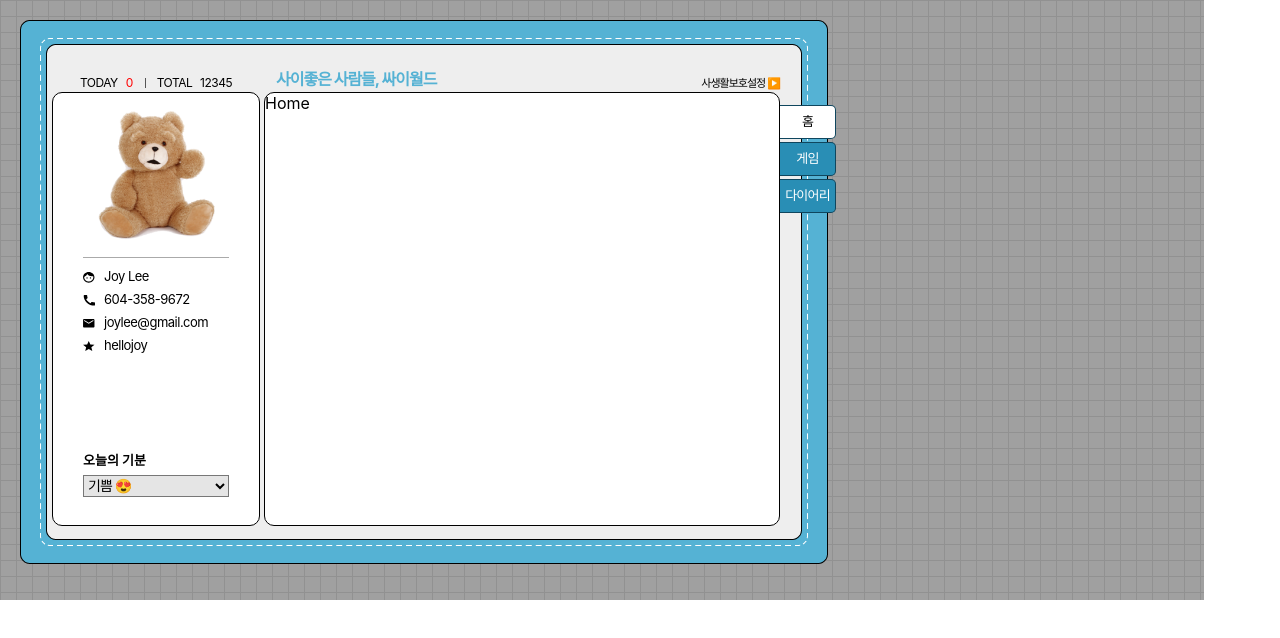
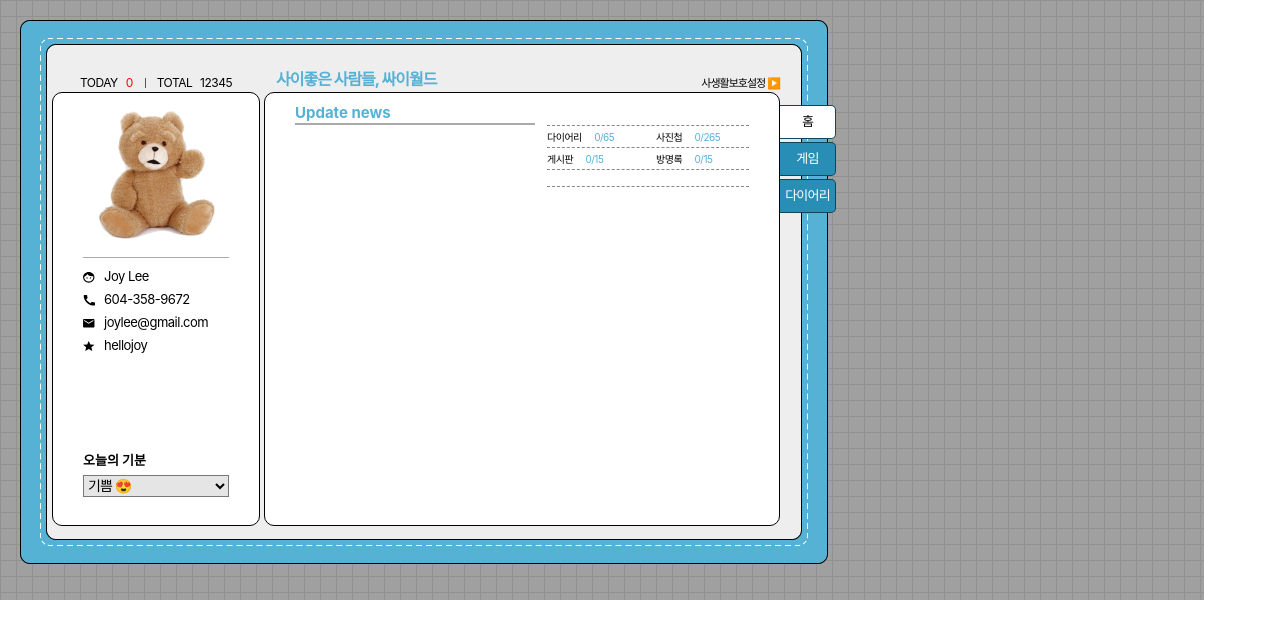
Before and after one commit to devjoylee/cyworld, a Next.js app: page / in a window 1280 px wide. Shown: the top 638 px of the page. Built offline with nearby package versions, Linux system fonts and the light colour scheme.

Commit message:
💄 add SectionTitle component and NavList UI in Home page

```diff
--- /dev/null
+++ b/pages/index.module.scss
@@ -0,0 +1,7 @@
+.row_wrapper {
+  display: flex;
+
+  section {
+    flex-basis: 50%;
+  }
+}
--- a/pages/index.tsx
+++ b/pages/index.tsx
@@ -1,10 +1,15 @@
 import { SEO } from '@components/Common'
+import { HomeNav, LatestDiary } from '@components/Home'
+import styles from './index.module.scss'
 
 export default function Home() {
   return (
-    <div>
+    <>
       <SEO title='HOME' />
-      Home
-    </div>
+      <div className={styles.row_wrapper}>
+        <LatestDiary />
+        <HomeNav />
+      </div>
+    </>
   )
 }
--- /dev/null
+++ b/src/components/Common/SectionTitle/SectionTitle.module.scss
@@ -0,0 +1,9 @@
+@import '@styles/variables.scss';
+
+.section_title {
+  color: $main-color-1;
+  font-weight: bold;
+  font-size: 15px;
+  padding-bottom: 1px;
+  border-bottom: 2px solid #aaa;
+}
--- /dev/null
+++ b/src/components/Common/SectionTitle/SectionTitle.tsx
@@ -0,0 +1,5 @@
+import styles from './SectionTitle.module.scss'
+
+export const SectionTitle = ({ title }: { title: string }) => {
+  return <h2 className={styles.section_title}>{title}</h2>
+}
--- a/src/components/Common/index.ts
+++ b/src/components/Common/index.ts
@@ -1,2 +1,3 @@
 export { SEO } from './SEO/SEO'
 export { Navbar } from './Navbar/Navbar'
+export { SectionTitle } from './SectionTitle/SectionTitle'
--- a/src/components/Contents/Contents.module.scss
+++ b/src/components/Contents/Contents.module.scss
@@ -1,3 +1,7 @@
 .contents {
   flex: 1;
+
+  & > div {
+    padding: 10px 30px;
+  }
 }
--- /dev/null
+++ b/src/components/Home/HomeNav/HomeNav.module.scss
@@ -0,0 +1,29 @@
+@import '@styles/variables.scss';
+
+.home_nav {
+  margin-top: 22px;
+  padding-left: 25px;
+
+  .row {
+    display: flex;
+    border-top: 1px dashed #888;
+    height: 22px;
+    align-items: center;
+    &:last-child {
+      height: 18px;
+      border-bottom: 1px dashed #888;
+    }
+    li {
+      font-size: 10px;
+      letter-spacing: -0.5px;
+      flex-wrap: wrap;
+      &:first-child {
+        flex-basis: 54%;
+      }
+      span {
+        margin-left: 10px;
+        color: $main-color-1;
+      }
+    }
+  }
+}
--- /dev/null
+++ b/src/components/Home/HomeNav/HomeNav.tsx
@@ -0,0 +1,25 @@
+import styles from './HomeNav.module.scss'
+
+export const HomeNav = () => {
+  return (
+    <section className={styles.home_nav}>
+      <ul className={styles.row}>
+        <li>
+          다이어리 <span>0/65</span>
+        </li>
+        <li>
+          사진첩 <span>0/265</span>
+        </li>
+      </ul>
+      <ul className={styles.row}>
+        <li>
+          게시판 <span>0/15</span>
+        </li>
+        <li>
+          방명록 <span>0/15</span>
+        </li>
+      </ul>
+      <ul className={styles.row}></ul>
+    </section>
+  )
+}
--- /dev/null
+++ b/src/components/Home/LatestDiary/LatestDiary.module.scss
@@ -0,0 +1,5 @@
+.latest_diary {
+  h2 {
+    margin-right: -13px;
+  }
+}
--- /dev/null
+++ b/src/components/Home/LatestDiary/LatestDiary.tsx
@@ -0,0 +1,10 @@
+import { SectionTitle } from '@components/Common'
+import styles from './LatestDiary.module.scss'
+
+export const LatestDiary = () => {
+  return (
+    <section className={styles.latest_diary}>
+      <SectionTitle title='Update news' />
+    </section>
+  )
+}
--- /dev/null
+++ b/src/components/Home/index.ts
@@ -0,0 +1,2 @@
+export { HomeNav } from './HomeNav/HomeNav'
+export { LatestDiary } from './LatestDiary/LatestDiary'
```
